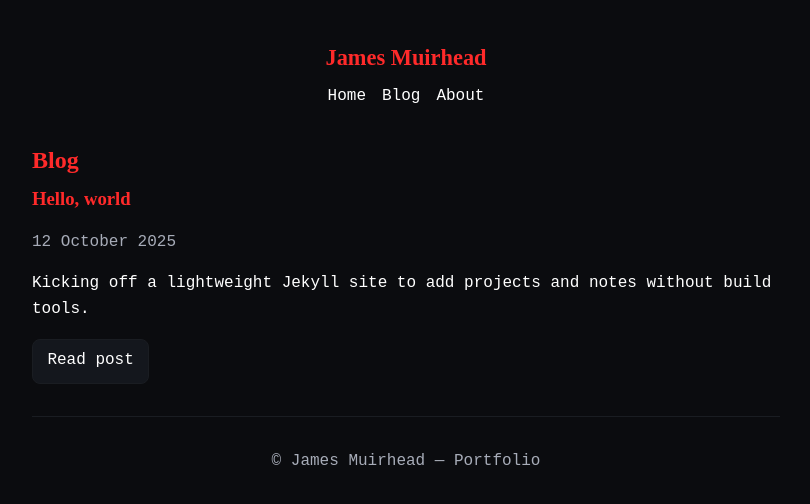
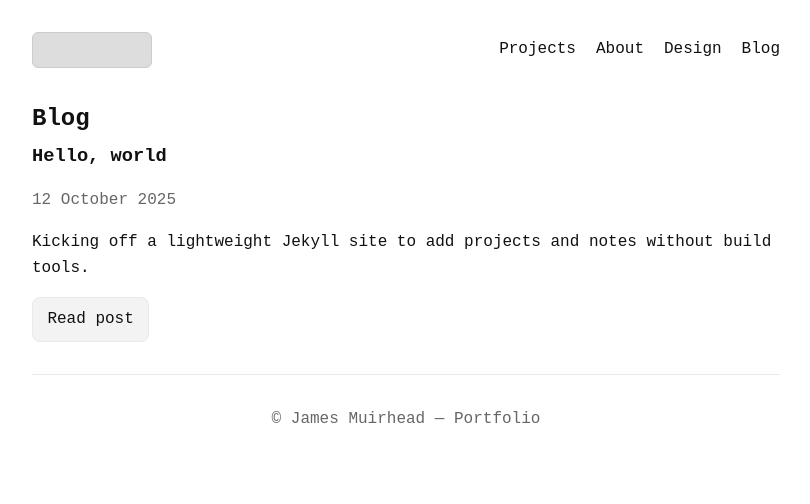
Before and after one commit to JamesMuirhead/portfolio, a Jekyll site: the page built from blog/index.md, in a window 1280 px wide. Shown: the top 504 px of the page, without its empty margins (234-1044 px from the left). Built offline with Jekyll 4.4.1, drawn with Linux system fonts in a browser that asks for light colours.

Commit message:
colour changes

```diff
--- a/_layouts/default.html
+++ b/_layouts/default.html
@@ -6,26 +6,32 @@
   <title>{{ page.title }} | {{ site.title }}</title>
   <meta name="description" content="{{ page.description | default: site.description }}">
 
-  <!-- Canonical for project sites must include site.baseurl -->
   <link rel="canonical" href="{{ site.url }}{{ site.baseurl }}{{ page.url | replace:'index.html','' }}">
-
   {% seo %}
 
-  <!-- Use relative_url so /Portfolio is auto-prepended -->
   <link rel="icon" href="{{ '/favicon.ico' | relative_url }}">
   <link rel="stylesheet" href="{{ '/assets/css/style.css' | relative_url }}">
 
+  <!-- CSP: local-only -->
   <meta http-equiv="Content-Security-Policy"
         content="default-src 'self'; img-src 'self' data:; style-src 'self'; script-src 'self'; base-uri 'self'; form-action 'self'">
 </head>
 <body>
   <main class="wrap">
     <header class="site-head">
-      <h1 class="site-title"><a href="{{ '/' | relative_url }}">James Muirhead</a></h1>
+      <!-- Left: logo (optional image placeholder) -->
+      <a class="brand" href="{{ '/' | relative_url }}">
+        <!-- If you have a logo file, use img. Otherwise, this is an empty block as a slot. -->
+        <!-- <img src="{{ '/assets/img/logo.svg' | relative_url }}" alt="Logo"> -->
+        <span class="logo-slot"></span>
+      </a>
+
+      <!-- Right: nav -->
       <nav class="topnav">
-        <a href="{{ '/'      | relative_url }}">Home</a>
-        <a href="{{ '/blog/' | relative_url }}">Blog</a>
-        <a href="{{ '/about' | relative_url }}">About</a>
+        <a href="{{ '/'         | relative_url }}">Projects</a>
+        <a href="{{ '/about'    | relative_url }}">About</a>
+        <a href="{{ '/design'   | relative_url }}">Design</a>
+        <a href="{{ '/blog/'    | relative_url }}">Blog</a>
       </nav>
     </header>
 
--- a/assets/css/style.css
+++ b/assets/css/style.css
@@ -1,36 +1,68 @@
+/* ===== Light, minimal theme ===== */
 :root{
-  --bg:#0b0c0f; --fg:#fff; --muted:#a7acb8; --rule:#1a1d22;
-  --accent:#ff2a2a; --btn-bg:#14171d; --btn-bg-hover:#1a1f27; --maxw:780px;
-  color-scheme:dark;
+  --bg:#ffffff;
+  --fg:#111111;        /* body text and headings */
+  --muted:#666666;
+  --rule:#e9e9e9;
+  --accent:#111111;    /* links/buttons; adjust later if you want color */
+  --btn-bg:#f3f3f3;
+  --btn-bg-hover:#ececec;
+  --maxw:780px;
+  color-scheme: light;
 }
+
 *{box-sizing:border-box}
 html,body{margin:0;padding:0;background:var(--bg);color:var(--fg);font:16px/1.6 monospace}
-a{color:var(--accent);text-decoration:none} a:hover{text-decoration:underline}
+a{color:var(--accent);text-decoration:none}
+a:hover{text-decoration:underline}
 
 .wrap{max-width:var(--maxw);margin:0 auto;padding:2rem 1rem 4rem}
-.site-head{margin:0 0 2rem 0;text-align:center}
-.site-title{margin:.5rem 0 0 0;font-size:1.4rem}
-.topnav{display:flex;gap:1rem;justify-content:center;margin:.5rem 0 0 0}
+
+/* ===== Header ===== */
+.site-head{
+  display:flex; align-items:center; justify-content:space-between;
+  gap:1rem; margin:0 0 2rem 0;
+}
+.brand{display:flex; align-items:center; text-decoration:none}
+.brand img{display:block; height:36px; width:auto}
+.logo-slot{
+  display:block; width:120px; height:36px;
+  background: #ddd; border:1px solid #ccc; border-radius:6px;
+}
+/* nav on the right */
+.topnav{display:flex; gap:1.25rem; flex-wrap:wrap}
 .topnav a{color:var(--fg)}
 
-h1,h2,h3,h4,h5,h6{font-family:'DeepCryptHeader', serif;font-weight:600;color:var(--accent);margin:0 0 .25rem 0}
+/* ===== Typography ===== */
+h1,h2,h3,h4,h5,h6{
+  font-family: monospace;     /* headers use monospace as requested */
+  font-weight:600;            /* reduce boldness */
+  color: var(--fg);           /* readable on white */
+  margin:0 0 .25rem 0;
+}
 .byline{color:var(--muted)}
+
+/* ===== Blocks and dividers ===== */
 hr{border:0;border-top:1px solid var(--rule);margin:2rem 0}
-.block .lede{margin:.25rem 0 .75rem 0}
+.block .lede{margin:.25rem 0 .75rem 0;color:var(--fg)}
 
-.project-img{width:100%;max-width:100%;height:auto;display:block;margin:1rem auto}
+/* ===== Images ===== */
+.project-img{
+  width:100%; max-width:100%; height:auto; display:block; margin:1rem 0;
+}
 
-.links{display:flex;flex-wrap:wrap;gap:.5rem}
-.btn{display:inline-block;padding:.55rem .9rem;border-radius:.5rem;background:var(--btn-bg);color:var(--fg);border:1px solid var(--rule);transition:background .15s ease,transform .02s ease}
-.btn:hover{background:var(--btn-bg-hover);text-decoration:none}
+/* ===== Buttons ===== */
+.links{display:flex; flex-wrap:wrap; gap:.5rem}
+.btn{
+  display:inline-block; padding:.55rem .9rem; border-radius:.5rem;
+  background:var(--btn-bg); color:var(--fg); border:1px solid var(--rule);
+  transition:background .15s ease, transform .02s ease; font-family:monospace;
+}
+.btn:hover{background:var(--btn-bg-hover); text-decoration:none}
 .btn:active{transform:translateY(1px)}
 
-.site-foot{text-align:center;color:var(--muted);margin-top:2rem}
+/* ===== Footer ===== */
+.site-foot{text-align:center; color:var(--muted); margin-top:2rem}
 
-/* Custom font hook (optional – add files then uncomment)
-@font-face{
-  font-family:'DeepCryptHeader';
-  src:url('/assets/fonts/DeepCryptHeader.woff2') format('woff2');
-  font-weight:400; font-style:normal; font-display:swap;
-}
-*/
+/* ===== Optional utilities ===== */
+.title-white{ color:#ffffff } /* only use if you intentionally place on dark bg */
```
